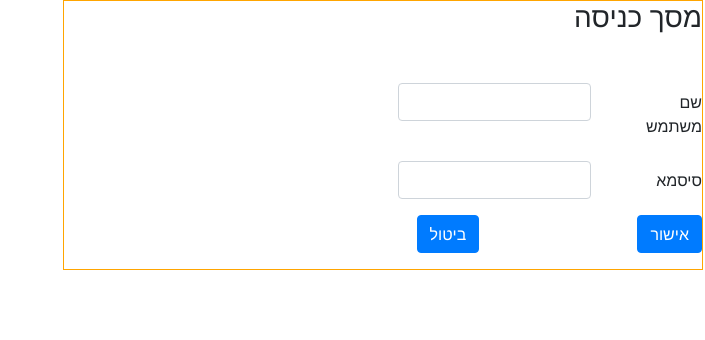
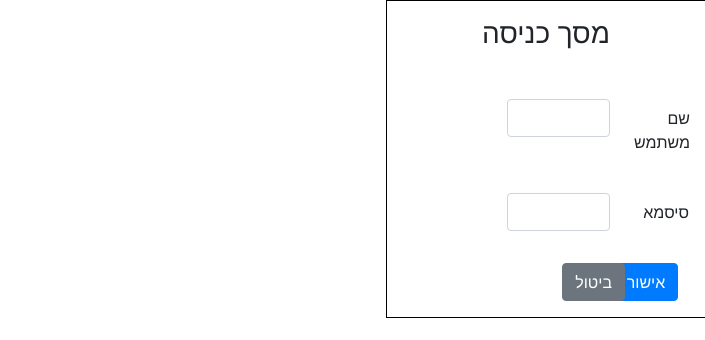
Before and after one commit to mikikumi240/final_react, a React (Create React App) app: page /#/NewLogIn in a window 1280 px wide. Shown: the top 340 px of the page, without its empty margins (575-1280 px from the left). Built offline with nearby package versions, Linux system fonts and the light colour scheme; what parse would draw is missing.

Commit message:
design changes in registration compo

```diff
--- a/src/NewRegistration.js
+++ b/src/NewRegistration.js
@@ -100,53 +100,53 @@ class NewRegistration extends React.Component  {
       }
       else{
        return (
-         <div style={{width:"50vw",border:"1px solid orange"}}>
-         <h3 className="mb-5">{this.props.target==="LOGGING"?"מסך כניסה":"מסך רישום"}</h3>
-         <Form>
-           <Form.Group as={Row} controlId="formUN">
-             <Form.Label column sm="2">
+         <div style={{width:"25vw",border:"1px solid black"}}>
+         <h3 className="mt-3 mx-auto w-50 text-center">{this.props.target==="LOGGING"?"מסך כניסה":"מסך רישום"}</h3>
+         <Form className="mt-5" style={{width:"25vw",border:"0px solid red"}}>
+           <Form.Group as={Row} controlId="formUN" className="mx-auto">
+             <Form.Label column sm="3">
                שם משתמש
              </Form.Label>
-             <Col sm="4">
+             <Col sm="5">
                <Form.Control type="text" onChange={this.readInputValue} data-id="txtUN"  />
              </Col>
            </Form.Group>
 
-           <Form.Group as={Row} controlId="formPassword">
-             <Form.Label  column sm="2">
+           <Form.Group as={Row} controlId="formPassword" className="p-3">
+             <Form.Label  column sm="3">
                סיסמא
              </Form.Label>
-             <Col sm="4">
+             <Col sm="5">
                <Form.Control type="password" onChange={this.readInputValue} data-id="txtPsw"  />
              </Col>
            </Form.Group>
 
-            <Form.Group as={Row} controlId="formNickName" className={this.props.target==="LOGGING"?"hide":""}>
-             <Form.Label column sm="2">
+            <Form.Group as={Row} controlId="formNickName" className= {this.props.target==="LOGGING"?"hide":"" +" p-3"}>
+             <Form.Label column sm="3">
                שם לתצוגה
              </Form.Label>
-             <Col sm="4">
+             <Col sm="5">
                <Form.Control type="text" onChange={this.readInputValue} data-id="txtDisplayName"  />
              </Col>
             </Form.Group>
 
 
 
-           <Form.Group as={Row} controlId="formAdmin" className={this.props.target==="LOGGING"?"hide":""} >
+           <Form.Group as={Row} controlId="formAdmin" className={ this.props.target==="LOGGING"?"hide":"" +" p-3"} >
 
-            <Col sm="2">
+            <Col sm="3">
              <Form.Check inline label="&nbsp;מנהל" type="checkbox" onChange={this.readInputValue} data-id="chkAdmin"/>
             </Col>
-             <Col sm="4">
+             <Col sm="5">
                <Form.Control type="password" onChange={this.readInputValue} data-id="txtAdmin" className={this.state.isAdmin==false?"hide":"display"} />
              </Col>
            </Form.Group>
-           <Form.Group as={Row} className="justify-content-start" style={{}} controlId="formAdmin">
-           <Col sm="4"><Button variant="primary" type="button" onClick={this.okPressed}>
-             אישור
-             </Button>
+           <Form.Group as={Row} className="justify-content-center w-50 " style={{border:"0px solid"}} controlId="formAdmin">
+             <Col sm="4"><Button variant="primary" type="button" onClick={this.okPressed}>
+              אישור
+              </Button>
              </Col>
-             <Col sm="4"><Button variant="primary" type="button" href="/">
+             <Col sm="4"><Button variant="secondary" type="button" href="/">
              ביטול
              </Button></Col>
            </Form.Group>
```
